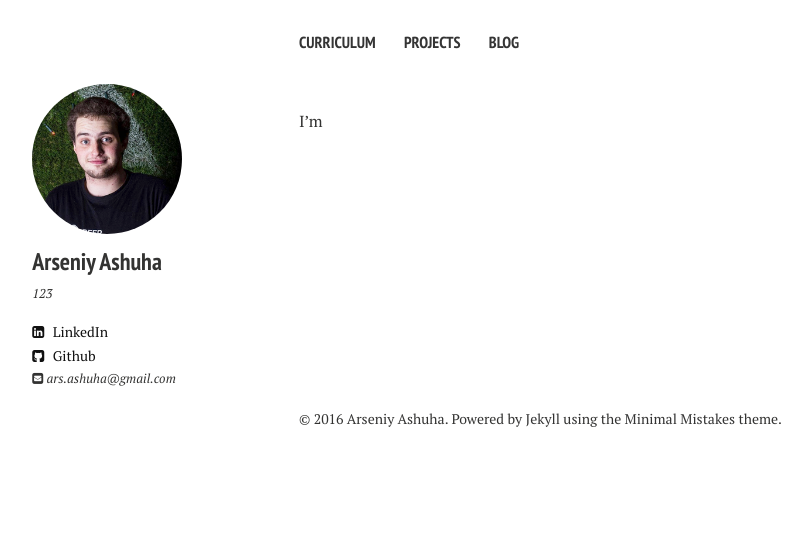
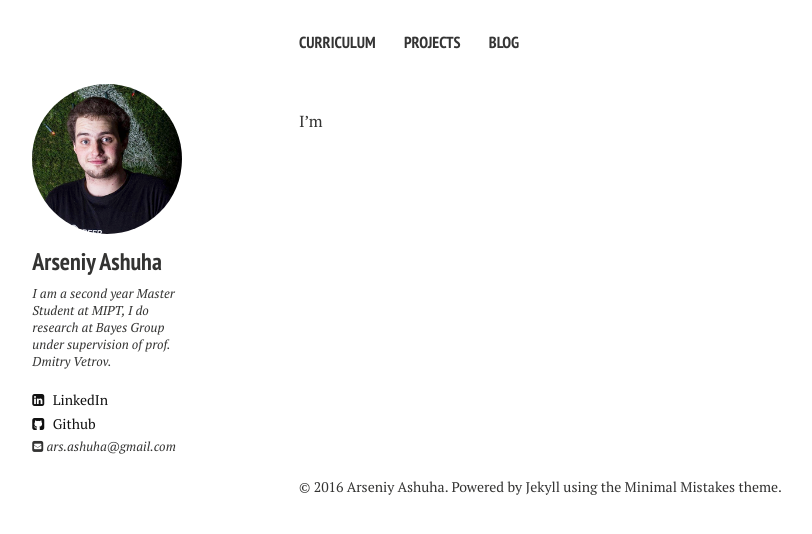
Before and after one commit to senya-ashukha/senya-ashukha.github.io, a Jekyll site: the page built from index.md, in a window 1280 px wide. Shown: the top 534 px of the page, without its empty margins (21-833 px from the left). Built offline with Jekyll 4.4.1, drawn with Linux system fonts in a browser that asks for light colours; nearby versions of some CDN libraries.

Commit message:
contest link

```diff
--- a/_config.yml
+++ b/_config.yml
@@ -3,7 +3,7 @@ url:              https://ars-ashuha.ru
 owner:
   name:           Arseniy Ashuha
   avatar:         avatar.png
-  bio:            123
+  bio:            I am a second year Master Student at MIPT, I do research at Bayes Group under supervision of prof. Dmitry Vetrov.
   email:          ars.ashuha@gmail.com
   linkedin: ars-ashuha
   github: ars-ashuha
```
